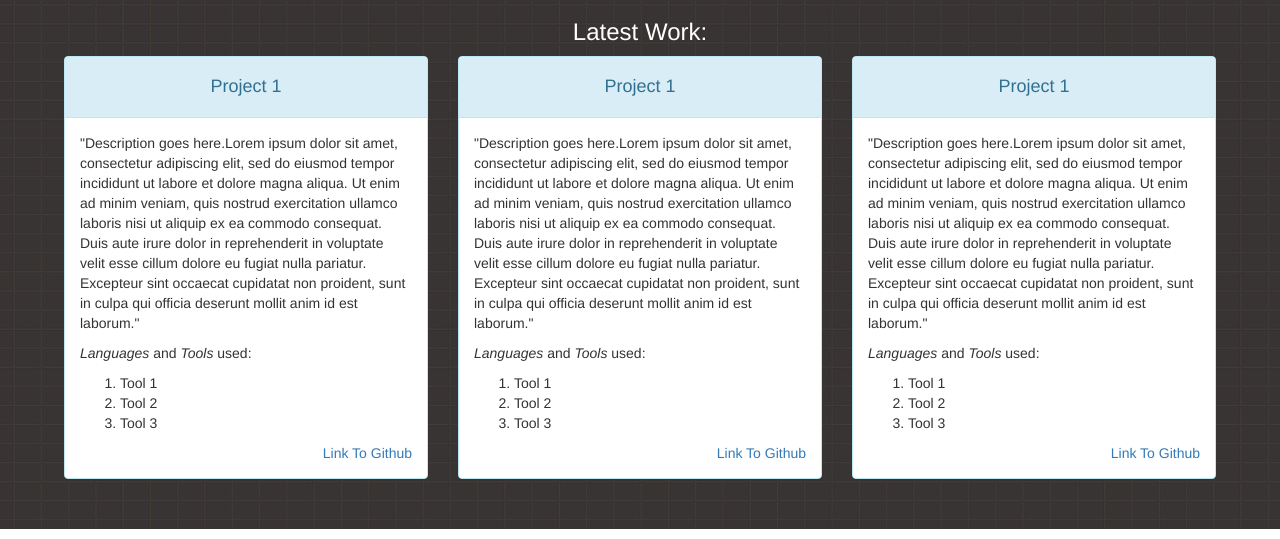
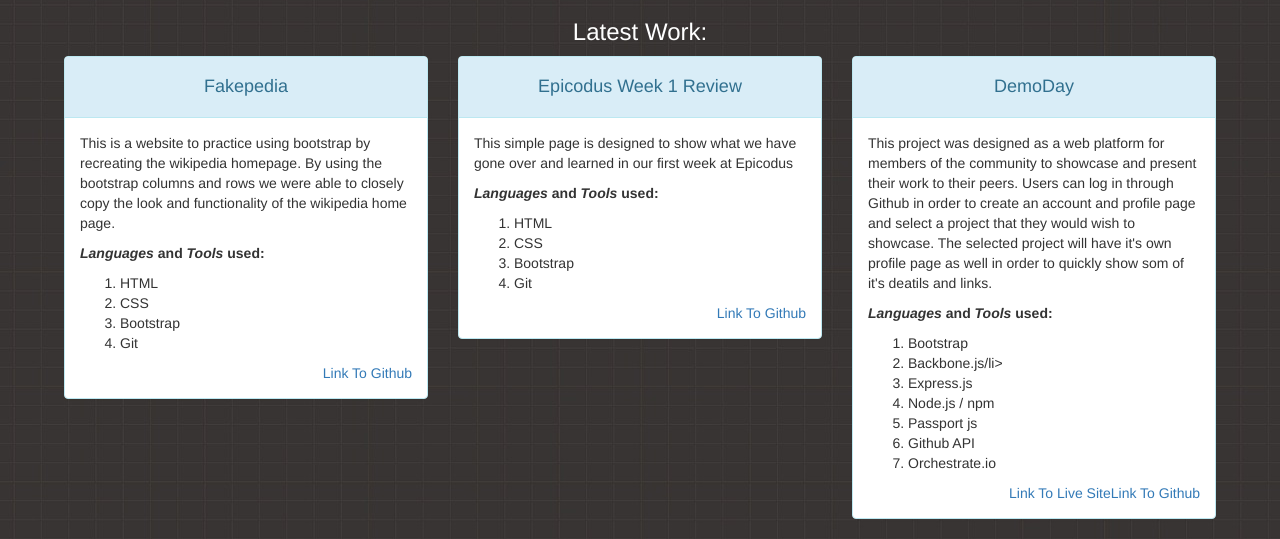
Before and after one commit to mkelley2/portfolio, a plain HTML site: page index.html in a window 1280 px wide. Shown: the part 271-810 px from the top of the page. Drawn offline with nearby package versions, Linux system fonts and the light colour scheme.

Commit message:
added info data into the individual project sections

```diff
--- a/css/styles.css
+++ b/css/styles.css
@@ -12,7 +12,7 @@ body {
   margin-left: 10px;
 }
 
-span {
+#span_title {
   font-family:cursive;
 }
 
@@ -51,6 +51,9 @@ h3 {
   padding: 0px;
   list-style: none;
   font-size: 18px;
+}
+
+.navbar li {
 }
 
 .navbar li, .navbar button {
@@ -109,6 +112,10 @@ h3 {
 float: right;
 }
 
+.panel-body span{
+  font-weight: bold;
+}
+
 @media screen and (max-width:1020px) {
   #big_nav{
     display: none;
--- a/index.html
+++ b/index.html
@@ -11,7 +11,7 @@
   <body>
     <div class="container">
       <div class="row">
-        <H1 class="welcome" >Welcome to my <span>Portfolio</span>.</H1>
+        <H1 class="welcome" >Welcome to my <span id="span_title">Portfolio</span>.</H1>
         <h2 class="welcome_mes">Enjoy your Stay!</h2>
       </div>
       <img src="https://avatars0.githubusercontent.com/u/13737040?v=3&s=460" id="prof_pic">
@@ -85,20 +85,21 @@
             <div class="panel panel-info">
               <div class="panel-heading">
                 <div class="panel-title">
-                  <h4>Project 1</h4>
+                  <h4>Fakepedia</h4>
                 </div>
               </div>
               <div class="panel-body">
                 <p>
-                  "Description goes here.Lorem ipsum dolor sit amet, consectetur adipiscing elit, sed do eiusmod tempor incididunt ut labore et dolore magna aliqua. Ut enim ad minim veniam, quis nostrud exercitation ullamco laboris nisi ut aliquip ex ea commodo consequat. Duis aute irure dolor in reprehenderit in voluptate velit esse cillum dolore eu fugiat nulla pariatur. Excepteur sint occaecat cupidatat non proident, sunt in culpa qui officia deserunt mollit anim id est laborum."
+                  This is a website to practice using bootstrap by recreating the wikipedia homepage. By using the bootstrap columns and rows we were able to closely copy the look and functionality of the wikipedia home page.
                 </p>
-                <p><em>Languages</em> and <em>Tools</em> used:</p>
+                <span><p><em>Languages</em> and <em>Tools</em> used:</p></span>
                 <ol>
-                  <li>Tool 1</li>
-                  <li>Tool 2</li>
-                  <li>Tool 3</li>
+                  <li>HTML</li>
+                  <li>CSS</li>
+                  <li>Bootstrap</li>
+                  <li>Git</li>
                 </ol>
-                <a href="#github" class="repo_link">Link To Github</a>
+                <a href="https://github.com/mkelley2/fakepedia" class="repo_link">Link To Github</a>
               </div>
             </div>
           </div>
@@ -107,22 +108,23 @@
             <div class="panel panel-info">
               <div class="panel-heading">
                 <div class="panel-title">
-                  <h4>Project 1</h4>
+                  <h4>Epicodus Week 1 Review</h4>
                 </div>
               </div>
               <div class="panel-body">
                 <p>
-                  "Description goes here.Lorem ipsum dolor sit amet, consectetur adipiscing elit, sed do eiusmod tempor incididunt ut labore et dolore magna aliqua. Ut enim ad minim veniam, quis nostrud exercitation ullamco laboris nisi ut aliquip ex ea commodo consequat. Duis aute irure dolor in reprehenderit in voluptate velit esse cillum dolore eu fugiat nulla pariatur. Excepteur sint occaecat cupidatat non proident, sunt in culpa qui officia deserunt mollit anim id est laborum."
+                  This simple page is designed to show what we have gone over and learned in our first week at Epicodus
                 </p>
                 <p>
 
-                </p><em>Languages</em> and <em>Tools</em> used:</p>
+                <p><span><em>Languages</em> and <em>Tools</em> used:</span></p>
                 <ol>
-                  <li>Tool 1</li>
-                  <li>Tool 2</li>
-                  <li>Tool 3</li>
+                  <li>HTML</li>
+                  <li>CSS</li>
+                  <li>Bootstrap</li>
+                  <li>Git</li>
                 </ol>
-                <a href="#github" class="repo_link">Link To Github</a>
+                <a href="https://github.com/mkelley2/first-week-review" class="repo_link">Link To Github</a>
               </div>
             </div>
           </div>
@@ -131,22 +133,27 @@
             <div class="panel panel-info">
               <div class="panel-heading">
                 <div class="panel-title">
-                  <h4>Project 1</h4>
+                  <h4>DemoDay</h4>
                 </div>
               </div>
               <div class="panel-body">
                 <p>
-                  "Description goes here.Lorem ipsum dolor sit amet, consectetur adipiscing elit, sed do eiusmod tempor incididunt ut labore et dolore magna aliqua. Ut enim ad minim veniam, quis nostrud exercitation ullamco laboris nisi ut aliquip ex ea commodo consequat. Duis aute irure dolor in reprehenderit in voluptate velit esse cillum dolore eu fugiat nulla pariatur. Excepteur sint occaecat cupidatat non proident, sunt in culpa qui officia deserunt mollit anim id est laborum."
+                  This project was designed as a web platform for members of the community to showcase and present their work to their peers. Users can log in through Github in order to create an account and profile page and select a project that they would wish to showcase. The selected project will have it's own profile page as well in order to quickly show som of it's deatils and links.
                 </p>
                 <p>
 
-                </p><em>Languages</em> and <em>Tools</em> used:</p>
+                <p><span><em>Languages</em> and <em>Tools</em> used:</span></p>
                 <ol>
-                  <li>Tool 1</li>
-                  <li>Tool 2</li>
-                  <li>Tool 3</li>
+                  <li>Bootstrap</li>
+                  <li>Backbone.js/li>
+                  <li>Express.js</li>
+                  <li>Node.js / npm</li>
+                  <li>Passport js</li>
+                  <li>Github API</li>
+                  <li>Orchestrate.io</li>
                 </ol>
-                <a href="#github" class="repo_link">Link To Github</a>
+                <a href="https://github.com/Operationprojectproject/OPP" class="repo_link">Link To Github</a>
+                <a href="http:demoday.ninja" class="repo_link">Link To Live Site</a>
               </div>
             </div>
           </div>
```
